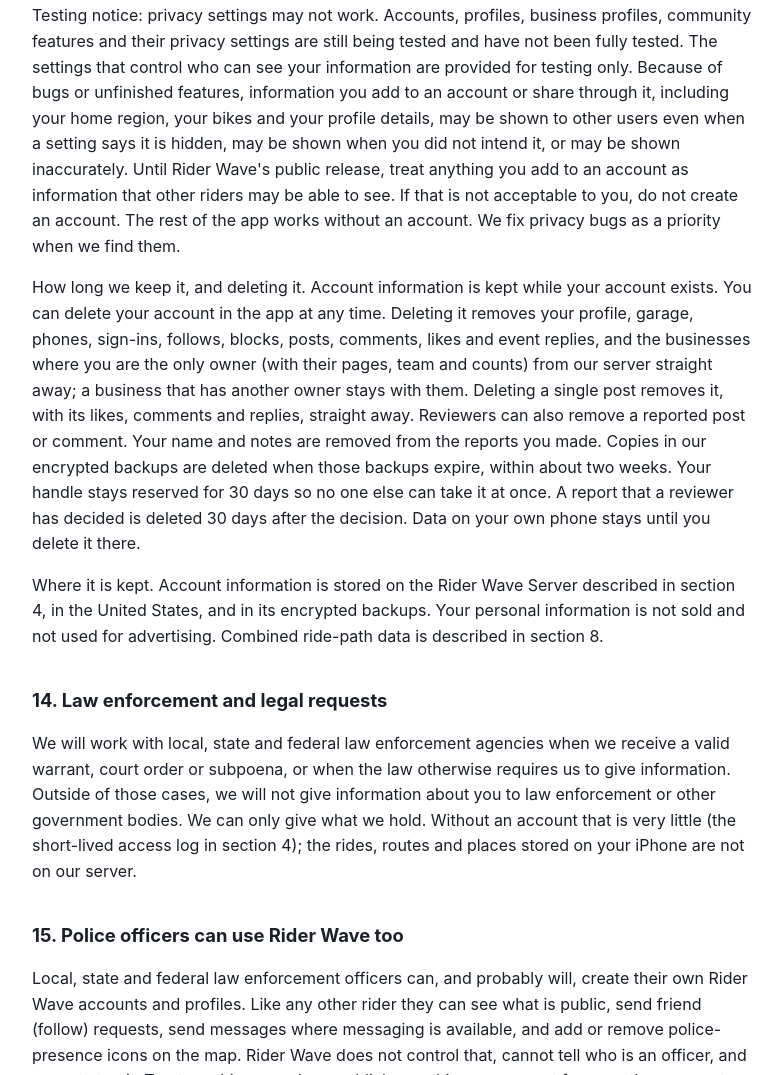
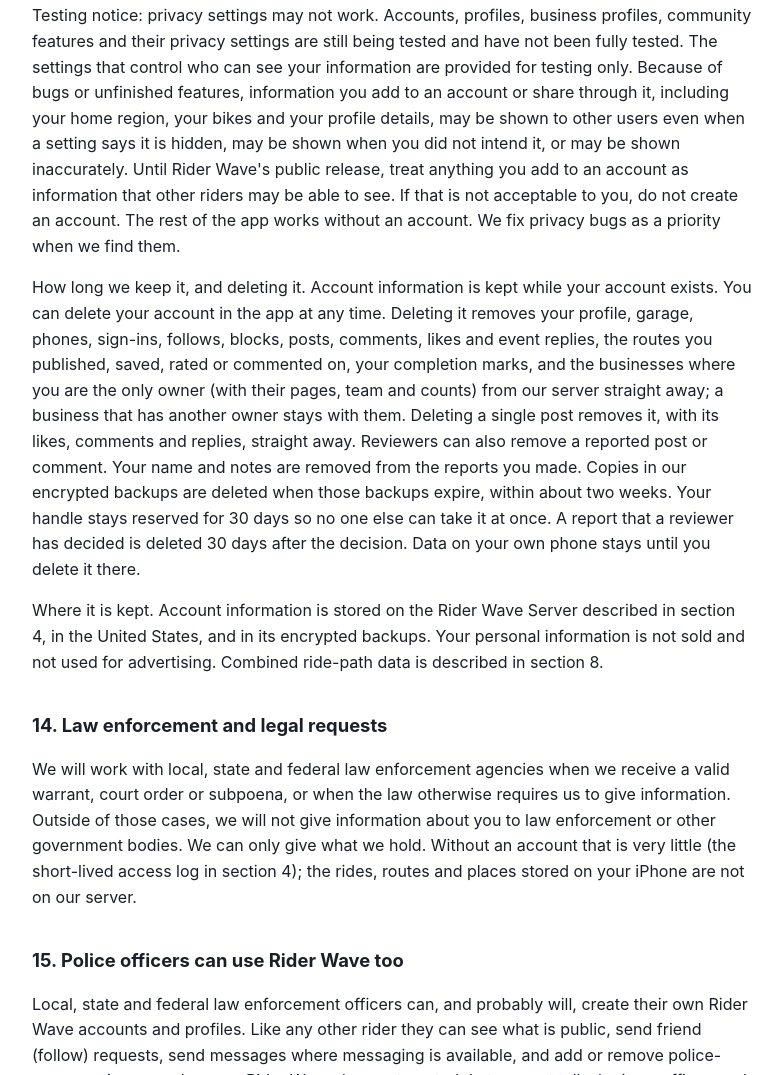
Before and after one commit to terraBae/riderwave-legal, a plain HTML site: page privacy-ios.html in a window 1280 px wide. Shown: the part 8257-9332 px from the top of the page, without its empty margins (248-1030 px from the left). Drawn offline with Linux system fonts and the light colour scheme.

Commit message:
Privacy policy: deleting an account also removes routes published, saved, rated, commented on and completion marks

```diff
--- a/privacy-ios.html
+++ b/privacy-ios.html
@@ -207,7 +207,7 @@
   Testing notice: privacy settings may not work. Accounts, profiles, business profiles, community features and their privacy settings are still being tested and have not been fully tested. The settings that control who can see your information are provided for testing only. Because of bugs or unfinished features, information you add to an account or share through it, including your home region, your bikes and your profile details, may be shown to other users even when a setting says it is hidden, may be shown when you did not intend it, or may be shown inaccurately. Until Rider Wave's public release, treat anything you add to an account as information that other riders may be able to see. If that is not acceptable to you, do not create an account. The rest of the app works without an account. We fix privacy bugs as a priority when we find them.
 </p>
 <p>
-  How long we keep it, and deleting it. Account information is kept while your account exists. You can delete your account in the app at any time. Deleting it removes your profile, garage, phones, sign-ins, follows, blocks, posts, comments, likes and event replies, and the businesses where you are the only owner (with their pages, team and counts) from our server straight away; a business that has another owner stays with them. Deleting a single post removes it, with its likes, comments and replies, straight away. Reviewers can also remove a reported post or comment. Your name and notes are removed from the reports you made. Copies in our encrypted backups are deleted when those backups expire, within about two weeks. Your handle stays reserved for 30 days so no one else can take it at once. A report that a reviewer has decided is deleted 30 days after the decision. Data on your own phone stays until you delete it there.
+  How long we keep it, and deleting it. Account information is kept while your account exists. You can delete your account in the app at any time. Deleting it removes your profile, garage, phones, sign-ins, follows, blocks, posts, comments, likes and event replies, the routes you published, saved, rated or commented on, your completion marks, and the businesses where you are the only owner (with their pages, team and counts) from our server straight away; a business that has another owner stays with them. Deleting a single post removes it, with its likes, comments and replies, straight away. Reviewers can also remove a reported post or comment. Your name and notes are removed from the reports you made. Copies in our encrypted backups are deleted when those backups expire, within about two weeks. Your handle stays reserved for 30 days so no one else can take it at once. A report that a reviewer has decided is deleted 30 days after the decision. Data on your own phone stays until you delete it there.
 </p>
 <p>
   Where it is kept. Account information is stored on the Rider Wave Server described in section 4, in the United States, and in its encrypted backups. Your personal information is not sold and not used for advertising. Combined ride-path data is described in section 8.
```
Also changed, not shown: privacy.html (+1 -1 lines).
